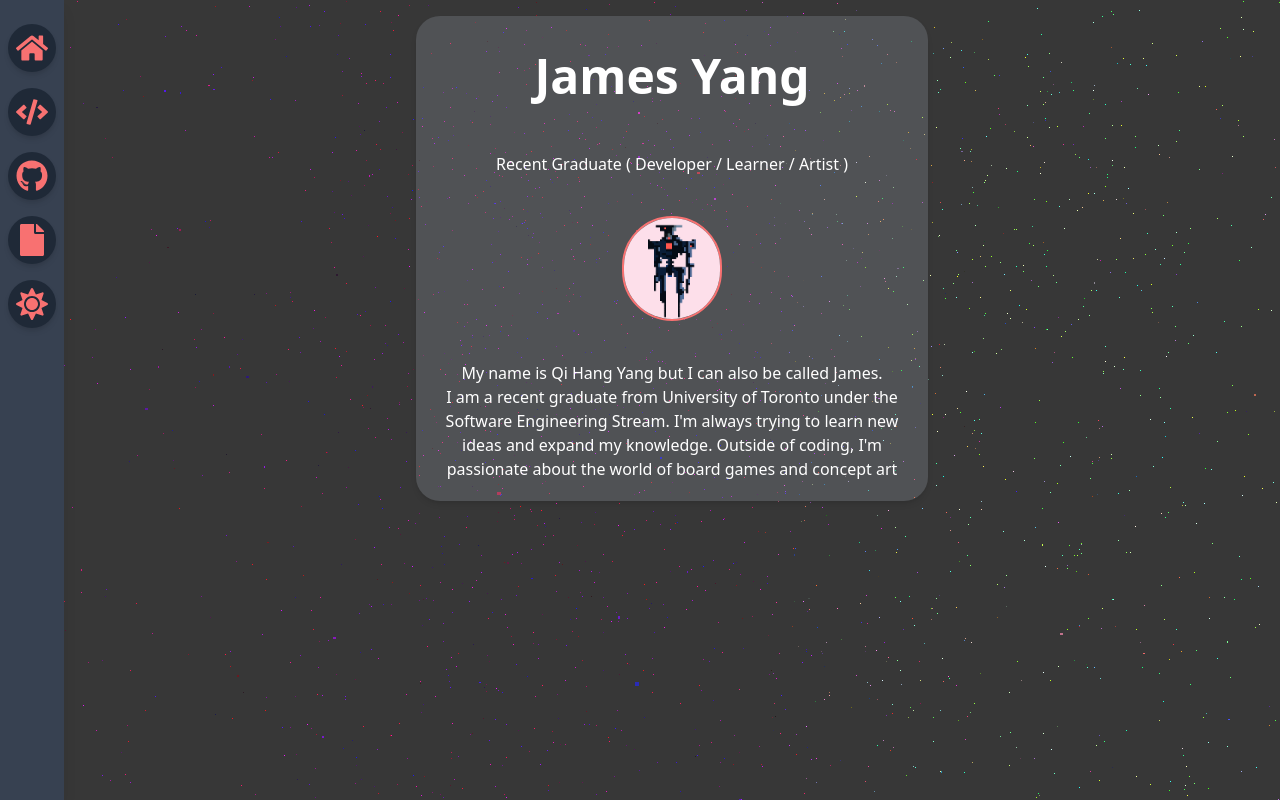
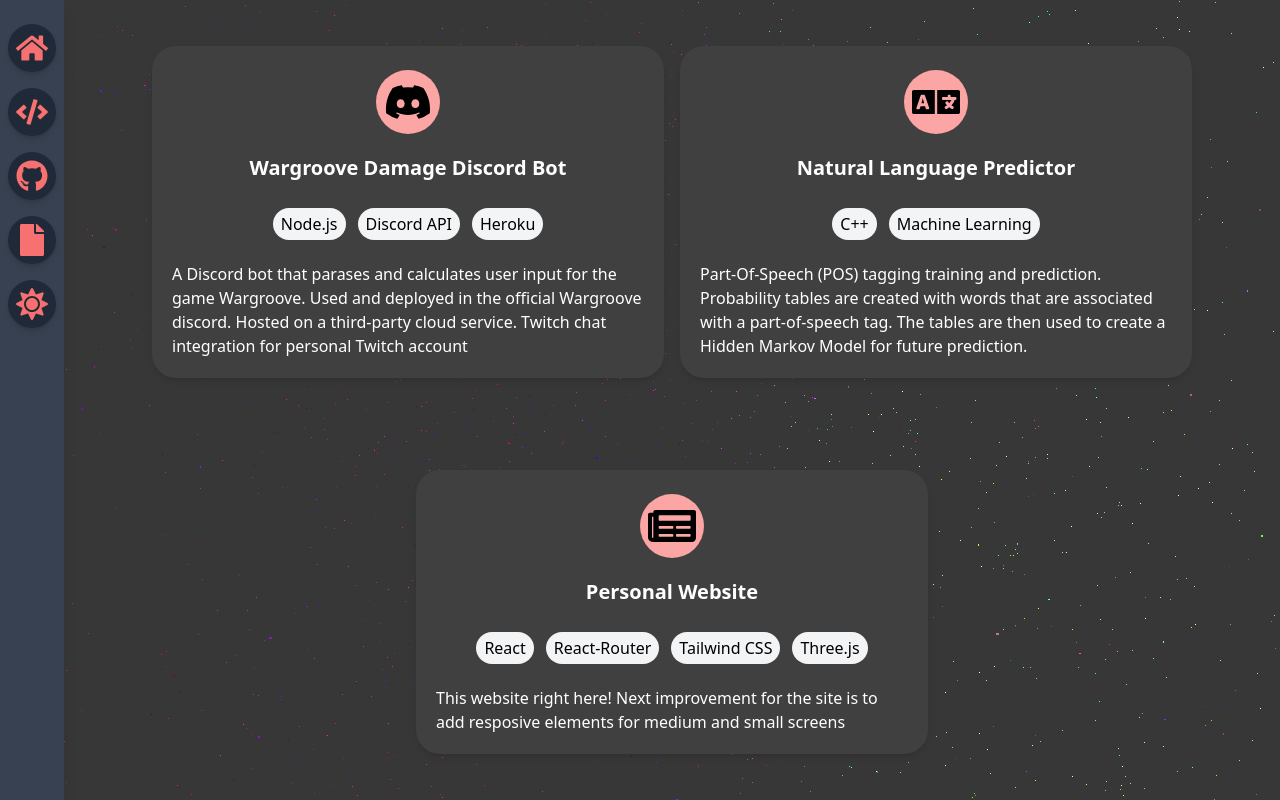
Before and after one commit to JamesQiY/JamesQiY.github.io, a React (Create React App) app: page /#/projects in a window 1280 px wide. Built offline with nearby package versions, Linux system fonts and the light colour scheme.

Commit message:
improved some aspects of the site (projects page, css)

```diff
--- a/public/index.html
+++ b/public/index.html
@@ -4,7 +4,7 @@
     <meta charset="utf-8" />
     <meta name="viewport" content="width=device-width, initial-scale=1" />
     <meta name="theme-color" content="#000000" />
-    <title>Tailwind Personal</title>
+    <title>James Y.</title>
   </head>
   <body>
     <div id="root"></div>
--- a/src/App.js
+++ b/src/App.js
@@ -1,6 +1,8 @@
 import React from 'react';
+
 import Sidebar from './component/sidebar';
 import Main from './component/Main';
+import Background from './component/Background';
 
 import enableDarkMode from './hooks/darkmode';
 
@@ -8,9 +10,10 @@ function App() {
   let [darkTheme, setDarkTheme] = enableDarkMode();
 
   return (
-    <div className='flex flex-row body'>
-      <Sidebar darkTheme={darkTheme} setDarkTheme={setDarkTheme}/>
-      <Main darkTheme={darkTheme}/>
+    <div className='h-full flex flex-row' id='app'>
+      <Background darkTheme={darkTheme} key={darkTheme}/>
+      <Sidebar darkTheme={darkTheme} setDarkTheme={setDarkTheme} />
+      <Main />
     </div>
   );
 }
--- a/src/component/Background.js
+++ b/src/component/Background.js
@@ -6,13 +6,12 @@ class Background extends Component {
   constructor(props) {
     super(props);
     this.state = {
-      dark: props.dark,
+      dark: props.darkTheme,
       x: window.innerWidth,
       y: window.innerHeight
     }
     this.listeners = {};
     this.handleResize = this.handleResize.bind(this);
-
   }
 
   handleResize() {
@@ -23,6 +22,7 @@ class Background extends Component {
   }
 
   componentDidMount() {
+    console.log('mounted but not rendered???')
     window.addEventListener('resize', this.handleResize);
     this.listeners = this.background_init();
   }
@@ -39,15 +39,11 @@ class Background extends Component {
   }
   // width={this.state.x} height={this.state.y}
   render() {
-    const canvas = <canvas id="bg" className="absolute -z-10 opacity-90" ></canvas>;
-    return (
-      canvas
-    )
+    const canvas = <canvas id="bg" className="absolute top-0 left-0 -z-10 w-full h-full opacity-90" width={this.state.x} height={this.state.y} ></canvas>;
+    return (canvas)
   }
 
   background_init() {
-    let sizeX = this.state.x;
-    let sizeY = this.state.y;
     let darkMode = this.state.dark;
     // colors
     // const color = darkMode ? 'white' : 'black';
@@ -56,6 +52,8 @@ class Background extends Component {
     // scene
     const scene = new THREE.Scene();
     var canvas = document.querySelector('canvas');
+    let sizeX = canvas.width;
+    let sizeY = canvas.height;
 
     // camera
     const camera = new THREE.PerspectiveCamera(75, sizeX / sizeY, 0.1, 100);
--- a/src/component/Main.js
+++ b/src/component/Main.js
@@ -4,12 +4,14 @@ import PropTypes from 'prop-types';
 
 import Home from '../pages/Home.js';
 import Projects from '../pages/Projects';
+import Background from './Background.js';
 
 const Main = ({darkTheme}) => {
   return (
     <Routes> {/* The Routes decides which component to show based on the current URL.*/}
       <Route exact path='/' element={<Home darkTheme={darkTheme} key={darkTheme}/>}></Route>
       <Route exact path='/projects' element={<Projects darkTheme={darkTheme} key={darkTheme} />}></Route>
+      <Route element={<Background darkTheme={darkTheme} key={darkTheme} />}></Route>
     </Routes>
   );
 }
--- a/src/component/sidebar.js
+++ b/src/component/sidebar.js
@@ -8,12 +8,12 @@ const iconSize = '2rem'
 
 const Sidebar = ({darkTheme, setDarkTheme}) => {
   return (
-    <div className='relative top-0 left-0 w-16 m-0 pt-4 flex flex-col flex-none bg-white dark:bg-gray-700 text-white shadow-lg'>
+    <div className='top-0 left-0 w-16 min-h-screen m-0 pt-4 flex flex-col flex-none bg-white dark:bg-gray-700 text-white shadow-lg'>
       <Link to="/">
         <SideBarIcon icon={<FaHome size={iconSize} />} text='Home' />
       </Link>
       <Link to="/projects">
-        <SideBarIcon icon={<FaCode size={iconSize} />} text='Projects' />
+        <SideBarIcon icon={<FaCode size={iconSize} />} text='Projects'/>
       </Link>
       <LinkIcon link='https://github.com/JamesQiY' icon={<FaGithub size={iconSize} />} text='Github' />
       <LinkIcon link='/RESUME_JAMES_YANG.pdf' icon={<FaFile size={iconSize} />} text='Resume' download={true} />
--- a/src/hooks/darkmode.js
+++ b/src/hooks/darkmode.js
@@ -14,7 +14,7 @@ const UseLocalStorage = (key, value) => {
 }
 
 const EnableDarkMode = () => {
-  const [enabled, setEnabled] = UseLocalStorage('dark-theme',true);
+  const [enabled, setEnabled] = UseLocalStorage('dark-theme', true);
 
   useEffect(() => {
     const className = 'dark';
--- a/src/index.css
+++ b/src/index.css
@@ -29,12 +29,4 @@
     bg-transparent;
   }
 
-  .body {
-    @apply top-0 bottom-0 left-0 right-0 fixed;
-  }
-
-  .test {
-    @apply z-30;
-  }
-
 }
--- a/src/index.js
+++ b/src/index.js
@@ -2,11 +2,11 @@ import React from 'react';
 import ReactDOM from 'react-dom';
 import './index.css';
 import App from './App';
-import { BrowserRouter } from 'react-router-dom';
+import { HashRouter } from 'react-router-dom';
 
 ReactDOM.render(
-  <BrowserRouter>
+  <HashRouter>
     <App />
-  </BrowserRouter>
+  </HashRouter>
   ,document.getElementById('root')
 );
--- a/src/pages/CardInfo.json
+++ b/src/pages/CardInfo.json
@@ -1,10 +1,19 @@
 {
+  "bot":{
+    "name": "Wargroove Damage Discord Bot",
+    "tech": ["Node.js", "Discord API", "Heroku"],
+    "desc": "A Discord bot that parases and calculates user input for the game Wargroove. Used and deployed in the official Wargroove discord. Hosted on a third-party cloud service. Twitch chat integration for personal Twitch account"
+  },
   "ai":{
     "name": "Natural Language Predictor",
-    "desc": "Placeholder: One task within this spectrum is Part-Of-Speech (POS) tagging. Every word and punctuation symbol is understood to have a syntactic role in its sentence, such as nouns (denoting people, places or things), verbs (denoting actions), adjectives (which describe nouns) and adverbs (which describe verbs), just to name a few. Each word in a piece of text is therefore associated with a part-of-speech tag (usually assigned by hand), where the total number of tags can depend on the organization tagging the text."
+    "tech": ["C++", "Machine Learning"],
+    "desc": "Part-Of-Speech (POS) tagging training and prediction. Probability tables are created with words that are associated with a part-of-speech tag. The tables are then used to create a Hidden Markov Model for future prediction."
   },
-  "bot":{
-    "name": "Wargroove Damage Discord Bot",
-    "desc": "Placeholder: Create a discord bot that handles in-game damage calculations that is not offered by the game.hosted on a third-party cloud service. Node.js, discord API, heroku"
+  "site": {
+    "name": "Personal Website",
+    "tech": ["React", "React-Router", "Tailwind CSS", "Three.js"],
+    "desc": "This website right here! Next improvement for the site is to add resposive elements for medium and small screens"
   }
+
+
 }
--- a/src/pages/Home.js
+++ b/src/pages/Home.js
@@ -1,17 +1,14 @@
 import React from 'react';
 import Header from '../component/header'
-import Background from '../component/Background';
-import PropTypes from 'prop-types';
 // import profile_pic from ''
 
-const Home = ({darkTheme}) => {
+const Home = () => {
   return (
     <div className="flex-1">
-      <Background dark={darkTheme} key={darkTheme} />
       <div className='flex flex-1 justify-center '>
-        <div className='flex flex-col mt-4 items-center bg-truegray-300 bg-opacity-25 dark:bg-gray-400 dark:bg-opacity-25 rounded-3xl z-10 shadow-md'>
+        <div className='flex flex-col mt-4 items-center bg-truegray-300 bg-opacity-50 dark:bg-gray-400 dark:bg-opacity-25 rounded-3xl z-10 shadow-md'>
         <Header className='bg-transparent'/>
-        <div className='p-5 mt-5 text-center dark:text-white'> Recent Graduate ( Developer / Learner / Artist )</div>
+        <div className='p-5 mt-5 text-center dark:text-white'> Recent Graduate ( Developer / Learner / Amateur Artist )</div>
         <img className='flex items-center justify-center m-5 rounded-full border-2 border-red-400 min-w-100 w-1/6 h-auto' src={'/profile_pic.png'} alt="pic of me :)" />
         <div className='p-5 text-center dark:text-white max-w-lg px-auto'>
           My name is Qi Hang Yang but I can also be called James.<br></br>
@@ -24,8 +21,4 @@ const Home = ({darkTheme}) => {
   )
 };
 
-Home.propTypes = {
-  darkTheme: PropTypes.bool
-}
-
 export default Home;
--- a/src/pages/Projects.js
+++ b/src/pages/Projects.js
@@ -1,43 +1,36 @@
 import React from 'react';
-import {FaDiscord, FaLanguage} from 'react-icons/fa';
-import Background from '../component/Background';
+import {FaDiscord, FaLanguage, FaNewspaper} from 'react-icons/fa';
 import PropTypes from 'prop-types';
 const CardInfo = require('./CardInfo.json')
 
-const Projects = ({darkTheme}) => {
+const Projects = () => {
   return (
-    <div>
-      <Background dark={darkTheme} key={darkTheme} />
-      <CardContainer />
-    </div>
+    <CardContainer />
   )
 };
 
-Projects.propTypes = {
-  darkTheme: PropTypes.bool
-}
-
-
 const CardContainer = () => {
   return (
-    <div className="flex flex-col items-center justify-center ">
+    <div className="flex flex-row flex-grow flex-wrap items-center justify-center">
       <Card icon={<FaDiscord size="3em"/>} project={CardInfo.bot}/>
       <Card icon={<FaLanguage size="3em"/>} project={CardInfo.ai}/>
-      {/* <Card icon={<FaNewspaper size="3em"/>} project={CardInfo.site}/> */}
+      <Card icon={<FaNewspaper size="3em"/>} project={CardInfo.site}/>
+
     </div>
   )
 }
 
-const Card = ({icon, project={name:"", desc: ""}}) => {
+const Card = ({icon, project={name:"", tech:[], desc: ""}}) => {
   return (
-    <div className="mb-2 p-1 w-3/6 flex flex-shrink flex-col items-center rounded-3xl bg-gray-100 dark:bg-truegray-700 shadow-md">
+    <div className="m-2 mb-2 p-1 max-w-lg flex flex-col items-center justify-center rounded-3xl bg-gray-100 dark:bg-truegray-700 shadow-md">
       <div className="mt-5 mb-5 rounded-full h-16 w-16 flex items-center justify-center bg-red-300 bg-opacity-100">
         {icon}
       </div>
       <div></div>
 
       <h2 className="mb-5 text-center dark:text-white text-xl font-bold" >{project.name}</h2>
-      <span className="m-2 p-2  dark:text-white">{project.desc}</span>
+      <Tech tech={project.tech}/>
+      <span className="m-2 p-2 px-auto dark:text-white">{project.desc}</span>
     </div>
   )
 }
@@ -46,4 +39,17 @@ Card.propTypes = {
   project: PropTypes.object
 }
 
+const Tech = ({tech=[]}) =>{
+  return (
+    <div className="flex flex-row">
+      {tech.map(str => <div className="m-1.5 px-2 py-1 rounded-full text-center text-white font-light
+      dark:text-black bg-gray-700 dark:bg-gray-100" key={str}>{str}</div>)}
+    </div>
+  )
+}
+
+Tech.propTypes = {
+  tech: PropTypes.array
+}
+
 export default Projects;
```
